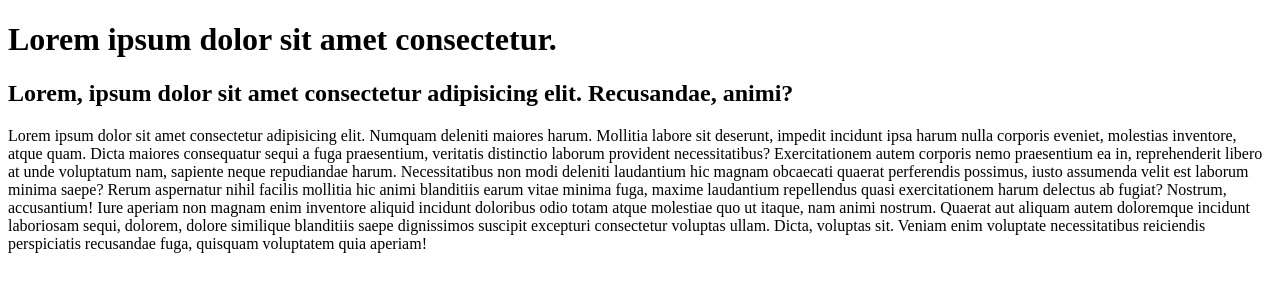
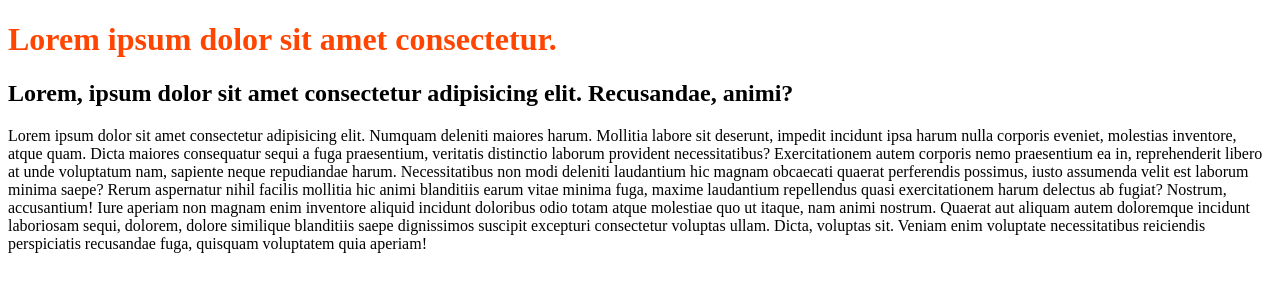
Before and after one commit to KrishnaBishowkarma/webdevpro, a plain HTML site: page CSS/01_Basics/Index.html in a window 1280 px wide. Drawn offline with Linux system fonts and the light colour scheme.

Commit message:
feat(style): add inline CSS to change `h1` color

```diff
--- a/CSS/01_Basics/Index.html
+++ b/CSS/01_Basics/Index.html
@@ -6,7 +6,7 @@
     <title>CSS Basics</title>
   </head>
   <body>
-    <h1>Lorem ipsum dolor sit amet consectetur.</h1>
+    <h1 style="color: orangered">Lorem ipsum dolor sit amet consectetur.</h1>
     <h2>
       Lorem, ipsum dolor sit amet consectetur adipisicing elit. Recusandae,
       animi?
```
